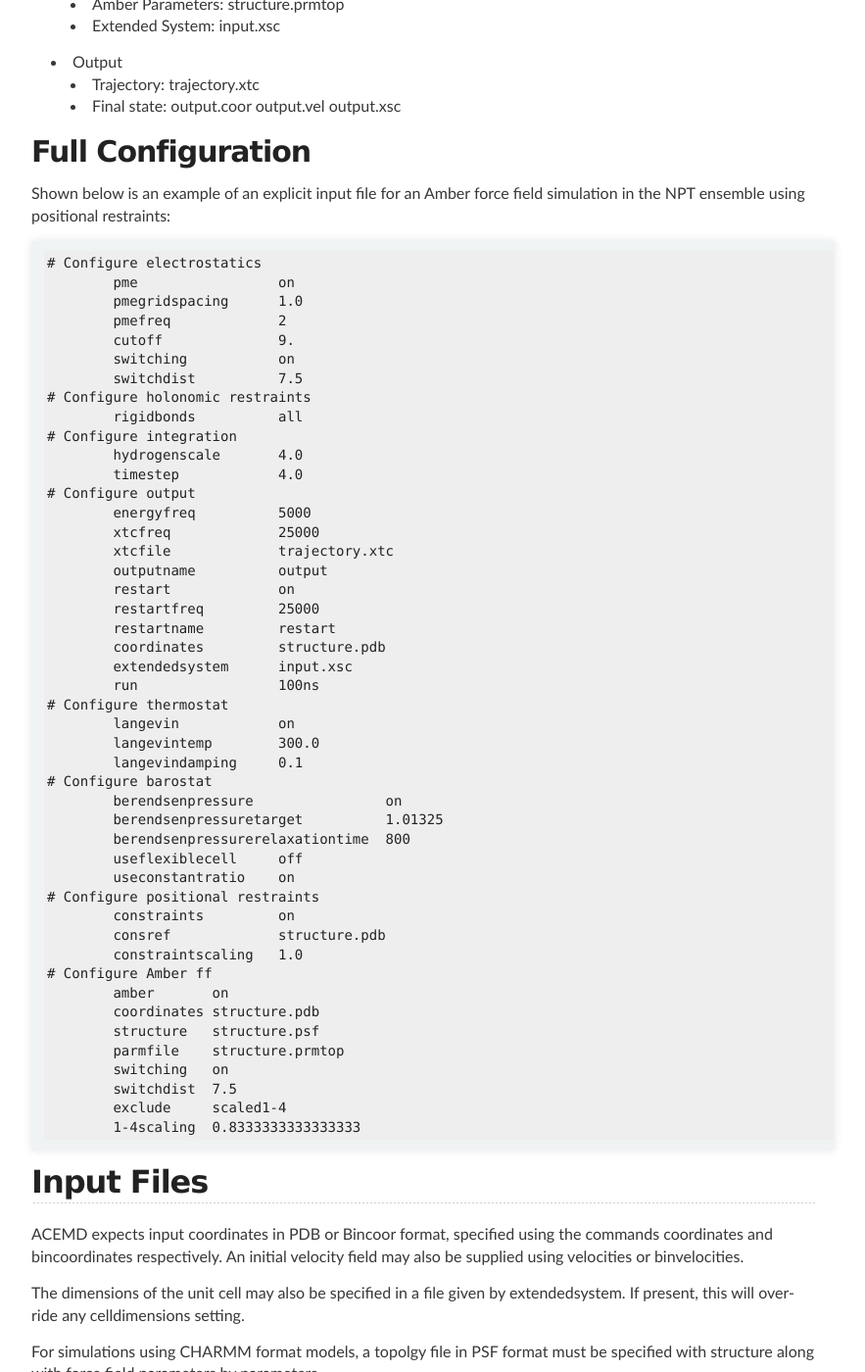
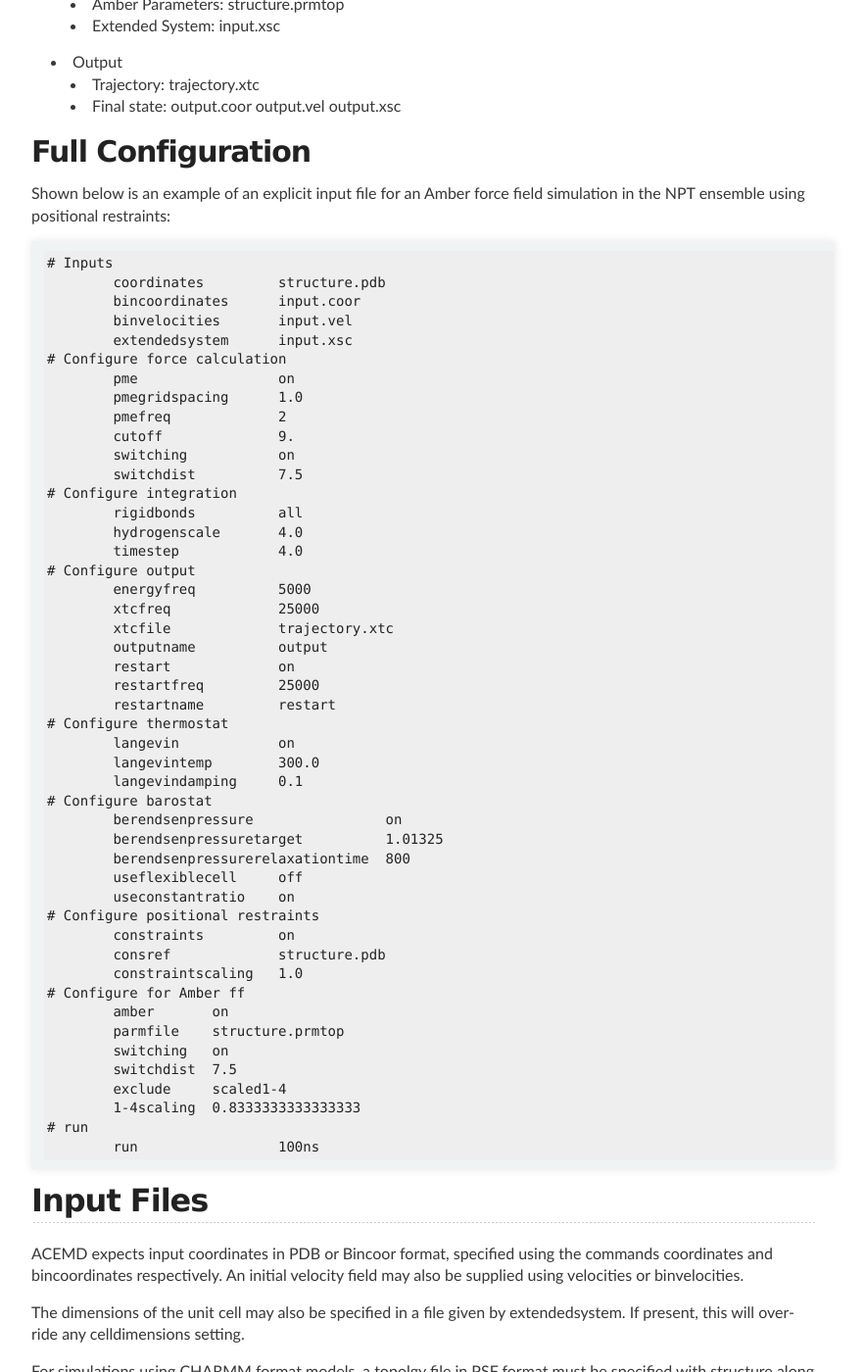
Before and after one commit to Acellera/docs.acellera.com, a Jekyll site: the page built from acemd/userguide/index.md, in a window 1280 px wide and 1400 px high, scrolled down 4377 px. Shown: the whole window at 98% size, without its empty margins (208-1091 px from the left). Built offline with Jekyll 4.4.1, drawn with Linux system fonts in a browser that asks for light colours.

Commit message:
Update index.md

```diff
--- a/acemd/userguide/index.md
+++ b/acemd/userguide/index.md
@@ -168,16 +168,20 @@
 
 Shown below is an example of an explicit input file for an Amber force field simulation in the NPT ensemble using positional restraints:
 
-    # Configure electrostatics
+    # Inputs
+       	coordinates         structure.pdb
+       	bincoordinates      input.coor
+       	binvelocities       input.vel
+       	extendedsystem      input.xsc
+    # Configure force calculation
     	pme                 on
     	pmegridspacing      1.0
     	pmefreq             2
     	cutoff              9.
     	switching           on
     	switchdist          7.5
-    # Configure holonomic restraints
+    # Configure integration
     	rigidbonds          all
-    # Configure integration
     	hydrogenscale       4.0
     	timestep            4.0
     # Configure output
@@ -188,9 +192,6 @@
     	restart             on
     	restartfreq         25000
     	restartname         restart
-    	coordinates         structure.pdb
-    	extendedsystem      input.xsc
-    	run                 100ns
     # Configure thermostat
     	langevin            on
     	langevintemp        300.0
@@ -205,15 +206,15 @@
     	constraints         on
     	consref             structure.pdb
     	constraintscaling   1.0
-    # Configure Amber ff
+    # Configure for Amber ff
     	amber       on
-    	coordinates structure.pdb
-    	structure   structure.psf
     	parmfile    structure.prmtop
     	switching   on
     	switchdist  7.5
     	exclude     scaled1-4
     	1-4scaling  0.8333333333333333
+    # run
+    	run                 100ns
 
 ## Input Files
 
```
